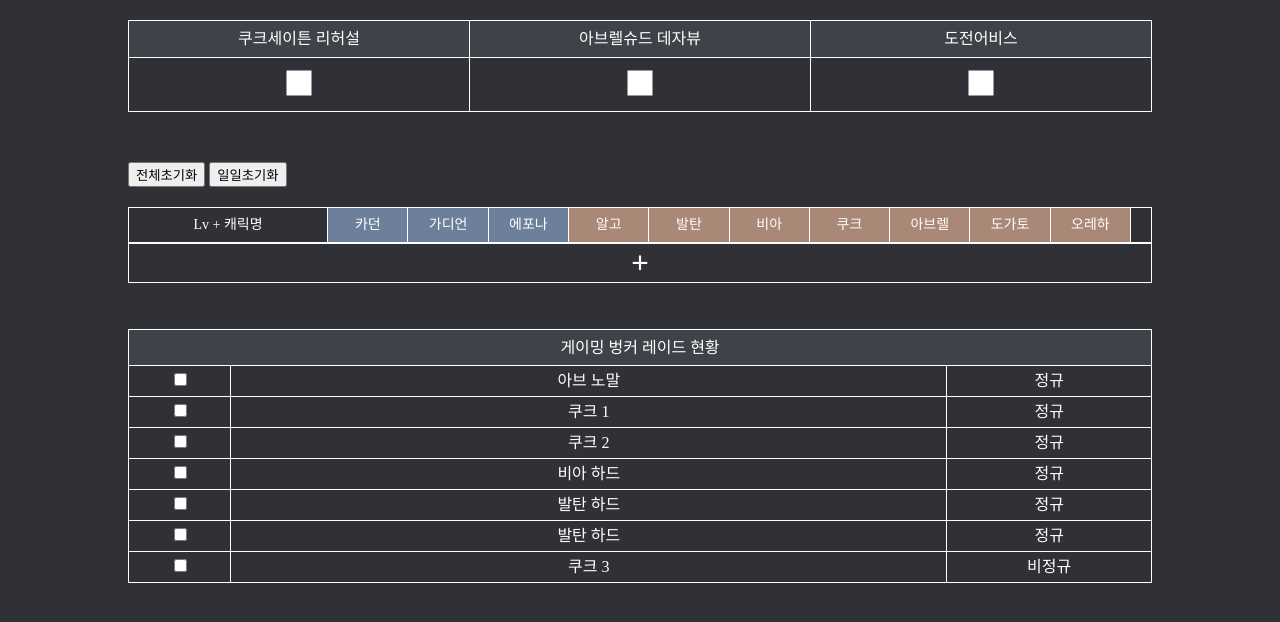
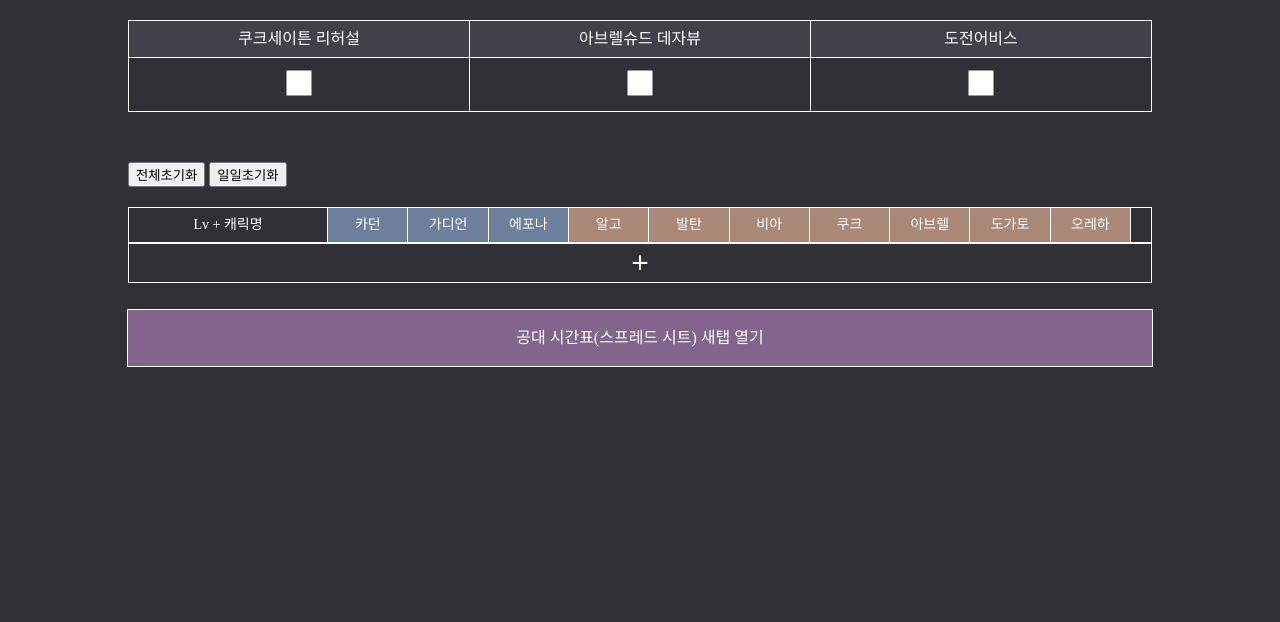
Before and after one commit to jason625/jason625.github.io, a plain HTML site: page index.html in a window 1280 px wide. Drawn offline with Linux system fonts and the light colour scheme.

Commit message:
공대 시간표 링크 추가

```diff
--- a/index.html
+++ b/index.html
@@ -76,8 +76,9 @@
     <button class="addBtn" onclick="add()">+</button>
 
     <br>
+    <a class="goSheet" href="https://docs.google.com/spreadsheets/d/1O_2at_kyr1zEmCtO8FcUUteq1QZsDMDSga6gIpq9ceo/edit#gid=0" target="_blank">공대 시간표(스프레드 시트) 새탭 열기</a>
 
-    <table class="timeTable">
+    <!-- <table class="timeTable">
         <colgroup>
             <col width="10%">
             <col width="70%">
@@ -125,7 +126,7 @@
                 <td>비정규</td>
             </tr>
         </tbody>
-    </table>
+    </table> -->
     <script src="index.js"></script>
     <script>
         const checkedRaid = [0, 0, 0, 0, 0, 0];
--- a/style.css
+++ b/style.css
@@ -151,3 +151,15 @@ table th, table td {
     width: 80%;
     margin: 0px auto;
 }
+
+.goSheet {
+    color: #fff;
+    width: 80%;
+    margin: 0 auto;
+    display: block;
+    border: 1px solid #fff;
+    text-align: center;
+    padding: 20px 0px;
+    background-color: #83648d;
+    text-decoration: none;
+}
```
Also changed, not shown: test.js (added).
